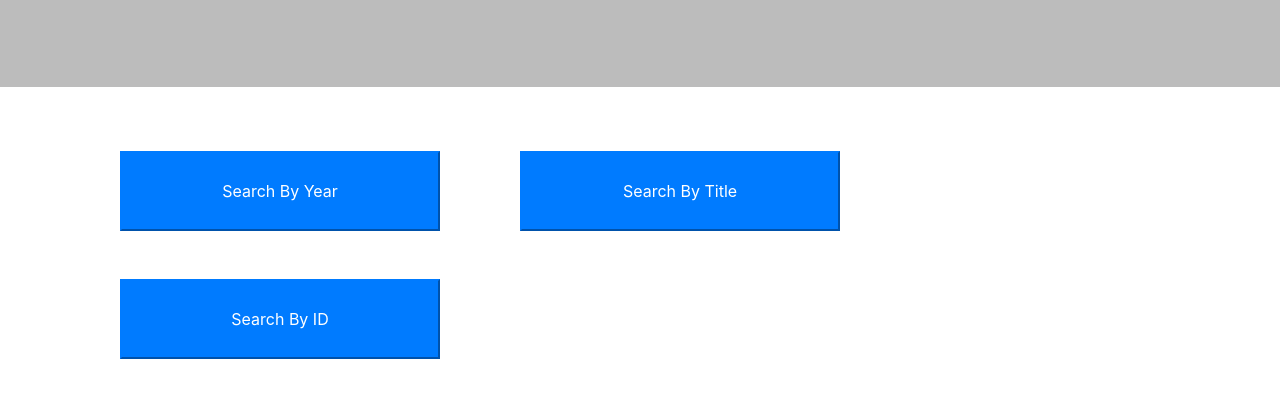
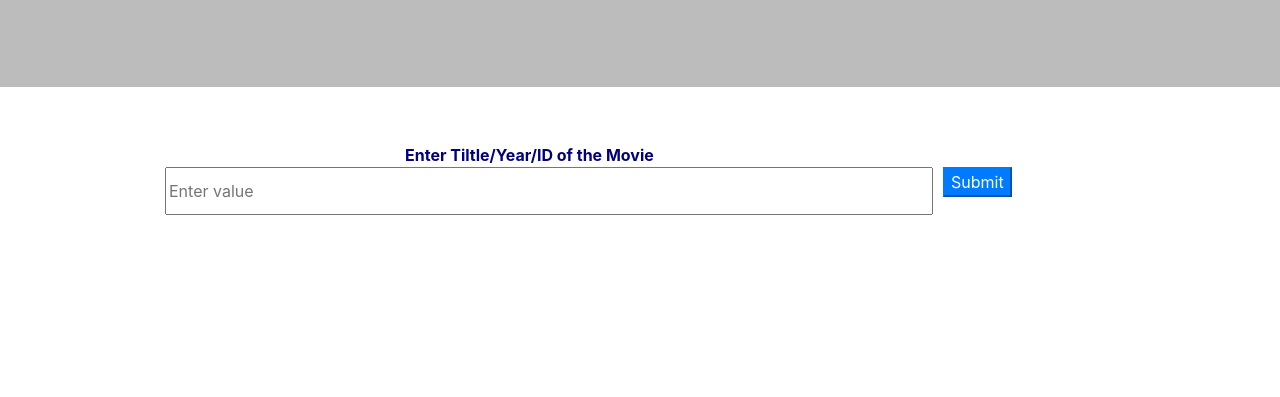
Before and after one commit to theabhakaushal/omdbapi, a plain HTML site: page index.html in a window 1280 px wide. Shown: the part 273-670 px from the top of the page. Drawn offline with nearby package versions, Linux system fonts and the light colour scheme.

Commit message:
Update index.html
search bars changed

```diff
--- a/index.html
+++ b/index.html
@@ -38,31 +38,15 @@
 </div>
 
 
-<div class="row" id="searches"  style="margin-top: 5vh;text-align: center;margin-bottom: 2vh;margin-left: 10vh;margin-right: 10vh;">
-
-<div class="bttn">
-    <button class="btn-primary srch"  >Search By Year</button>
-</div>
-
-
-<div class="bttn">
-    <button class="btn-primary srch" >Search By Title</button>
-</div>
-
-
-<div class="bttn">
-    <button class="btn-primary srch" >Search By ID</button>
-</div>
-
-
-</div>
 
 
 
-<div id="searchMenu" class="container text-center" >
 
+<div id="searchMenu" class="container " >
 
-<form id="form" method="post">
+<div style="color: navy; margin-left: 25vw;"><strong> Enter Tiltle/Year/ID of the Movie</strong></div>
+
+<form id="form" method="post" class="text-center">
 
 
   <input type="email" name="inp" placeholder="Enter value" id="inputval">
@@ -77,7 +61,7 @@
 
     </div>
 
-
+<br>
 
 
 
@@ -94,17 +78,11 @@
 <script type="text/javascript">
 $(document).ready(function(){
 
-  $("#searchMenu").hide();
 
-    $(".bttn").click(function(){
-
-        $("#searchMenu").show();
-    });
 
  $("#submit").click(function(){
 
-        $("#form").hide();
-        $("#searches").hide();
+        $("#searchMenu").hide();
 
     });
 
```
